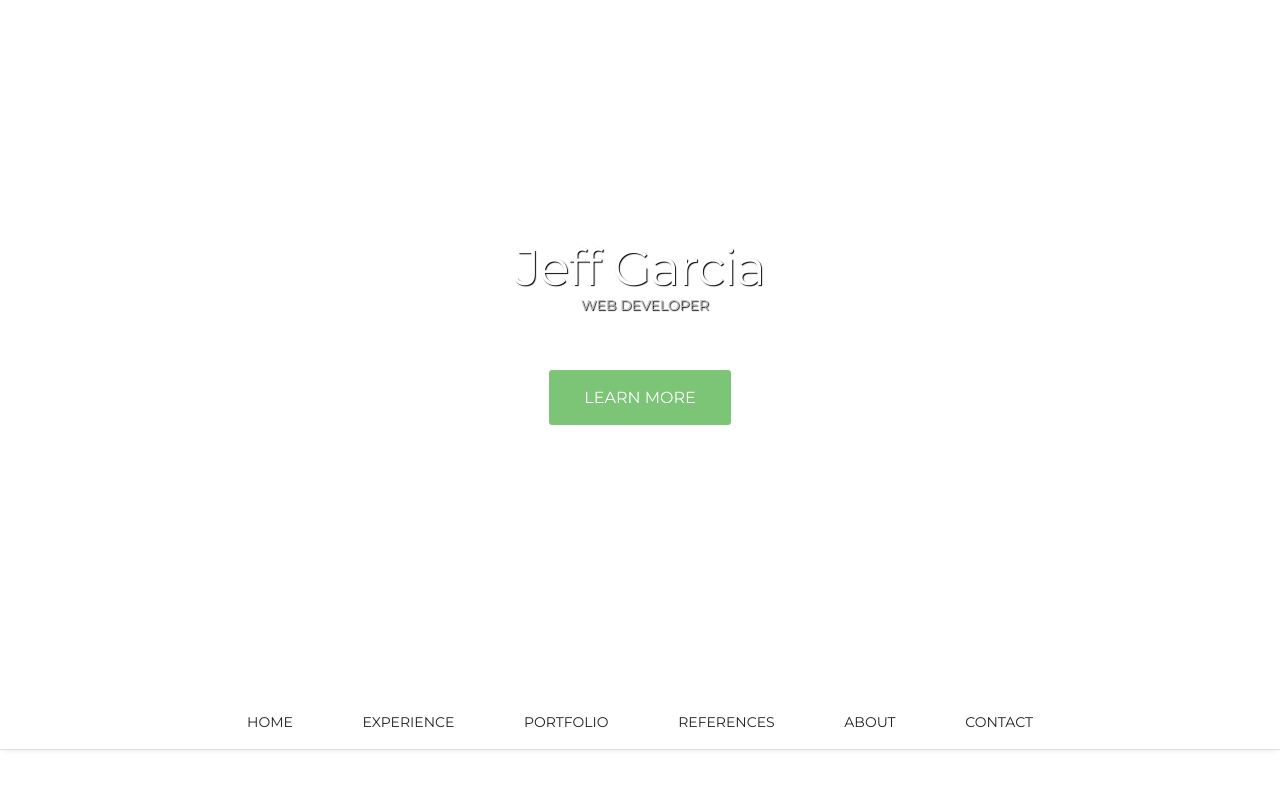
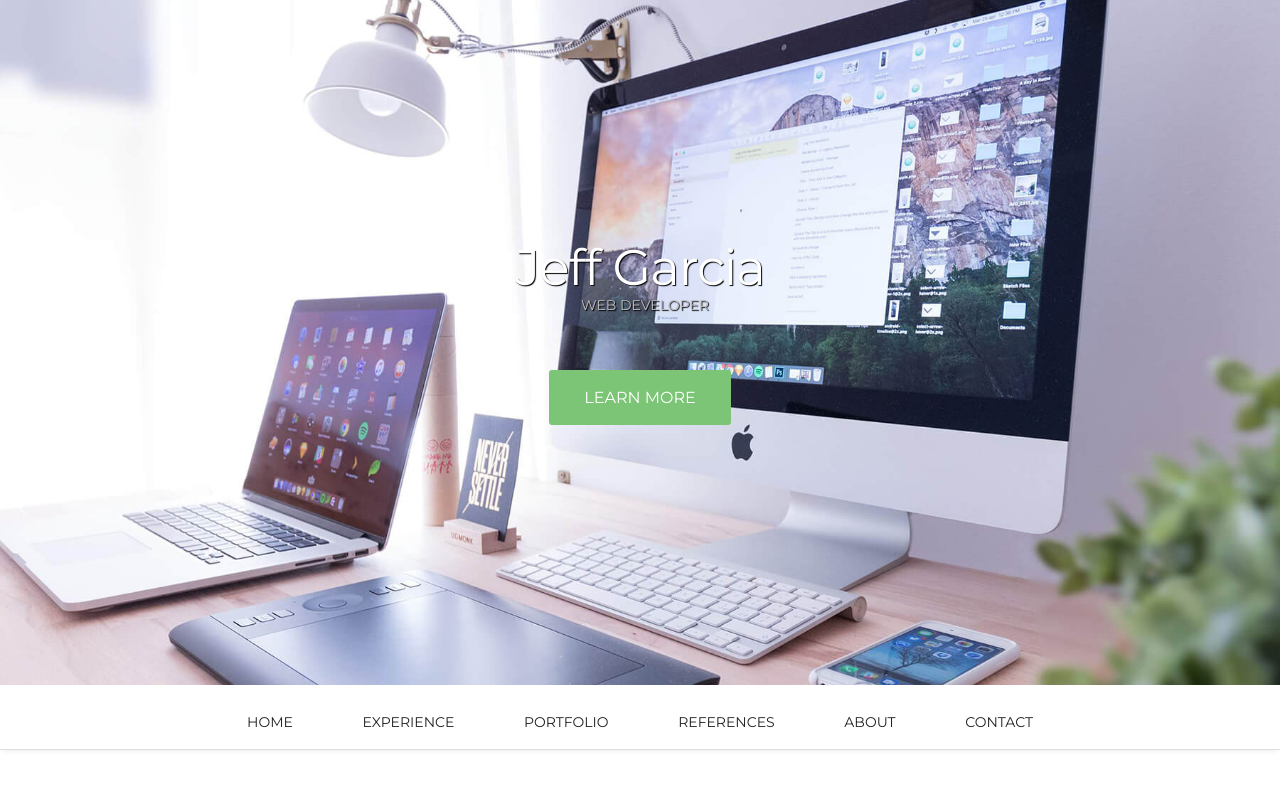
Before and after one commit to Jefftronn/portfolio, a plain HTML site: page index.html in a window 1280 px wide. Shown: the top 800 px of the page. Drawn offline with nearby package versions, Linux system fonts and the light colour scheme.

Commit message:
changed background image file path

```diff
--- a/css/style.css
+++ b/css/style.css
@@ -90,7 +90,7 @@ p{
 
 .header{
 	text-align:center;
-	background:url(../img/domenico-loia-272251.jpg) center no-repeat;
+	background:url(../img/domenico-loia-272251-final.jpg) center no-repeat;
 	background-size: cover;
 	padding:240px 0;
 }
```
